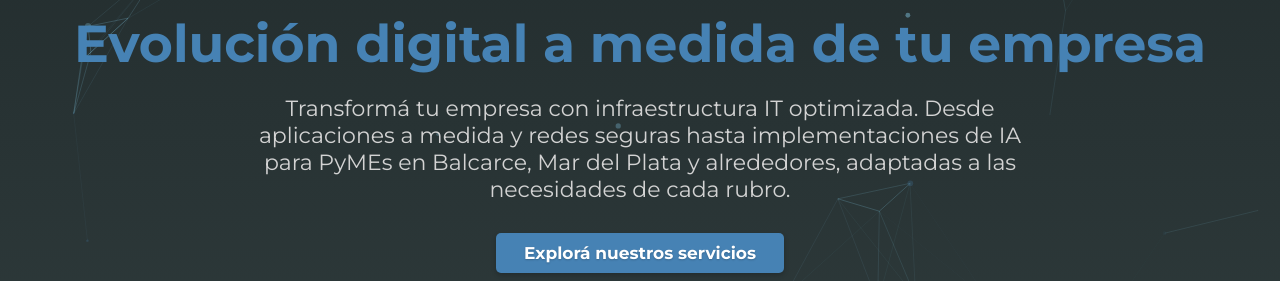
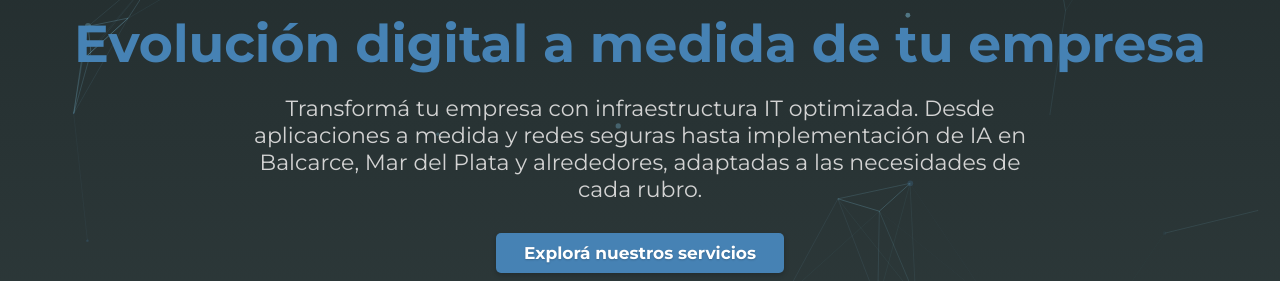
Before and after one commit to stall-soluciones-it/web-stall, a plain HTML site: page static/index.html in a window 1280 px wide. Shown: the part 403-684 px from the top of the page. Drawn offline with nearby package versions, Linux system fonts and the light colour scheme.

```diff
--- a/static/index.html
+++ b/static/index.html
@@ -584,7 +584,7 @@
       <div class="container">
         <img src="placeholder-logo.png?v=2025043003" alt="stall Logo Large" class="hero-logo">
         <h1>Evolución digital a medida de tu empresa</h1>
-        <p>Transformá tu empresa con infraestructura IT optimizada. Desde aplicaciones a medida y redes seguras hasta implementaciones de IA para PyMEs en Balcarce, Mar del Plata y alrededores, adaptadas a las necesidades de cada rubro.</p>
+        <p>Transformá tu empresa con infraestructura IT optimizada. Desde aplicaciones a medida y redes seguras hasta implementación de IA en Balcarce, Mar del Plata y alrededores, adaptadas a las necesidades de cada rubro.</p>
         <a href="#servicios" class="cta-button">Explorá nuestros servicios</a>
       </div>
     </section>
```
